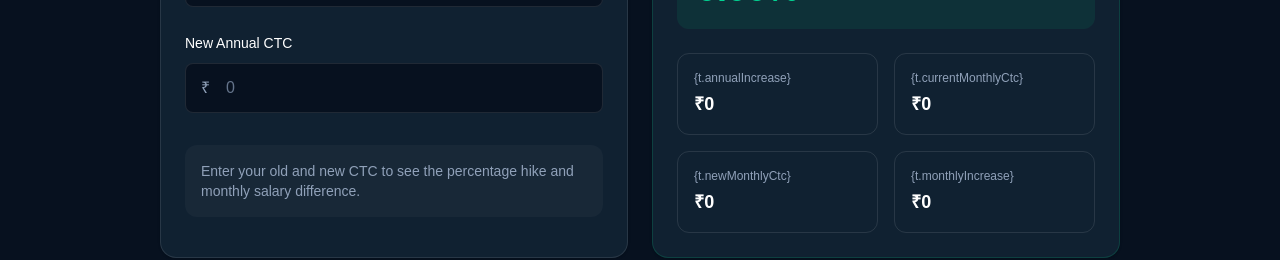
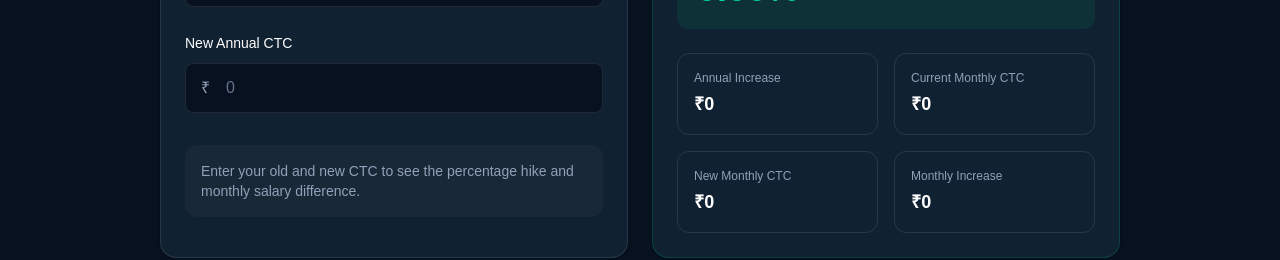
Before and after one commit to Raghawendrasinha/moneyva, a Next.js app: page /salary-hike-calculator in a window 1280 px wide. Shown: the part 472-732 px from the top of the page. Built offline with nearby package versions, Linux system fonts and the light colour scheme.

Commit message:
Salary hike calculator update

```diff
--- a/app/salary-hike-calculator/page.tsx
+++ b/app/salary-hike-calculator/page.tsx
@@ -197,22 +197,22 @@ export default function SalaryHikeCalculator() {
 
             <div className="mt-6 grid gap-4 sm:grid-cols-2">
               <ResultItem
-                label="{t.annualIncrease}"
+                label={t.annualIncrease}
                 value={formatCurrency(result.increase)}
               />
 
               <ResultItem
-                label="{t.currentMonthlyCtc}"
+                label={t.currentMonthlyCtc}
                 value={formatCurrency(result.currentMonthly)}
               />
 
               <ResultItem
-                label="{t.newMonthlyCtc}"
+                label={t.newMonthlyCtc}
                 value={formatCurrency(result.newMonthly)}
               />
 
               <ResultItem
-                label="{t.monthlyIncrease}"
+                label={t.monthlyIncrease}
                 value={formatCurrency(result.monthlyIncrease)}
               />
             </div>
```
